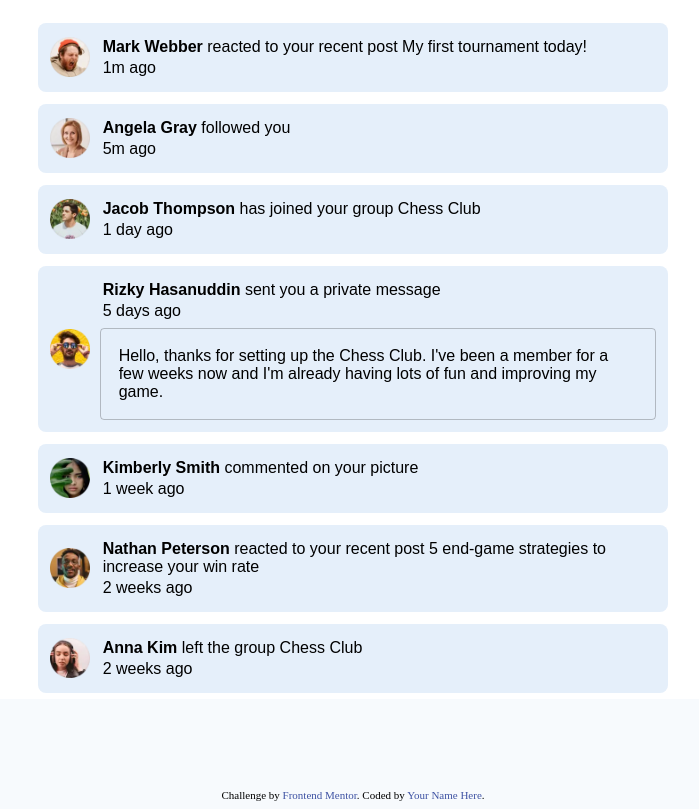
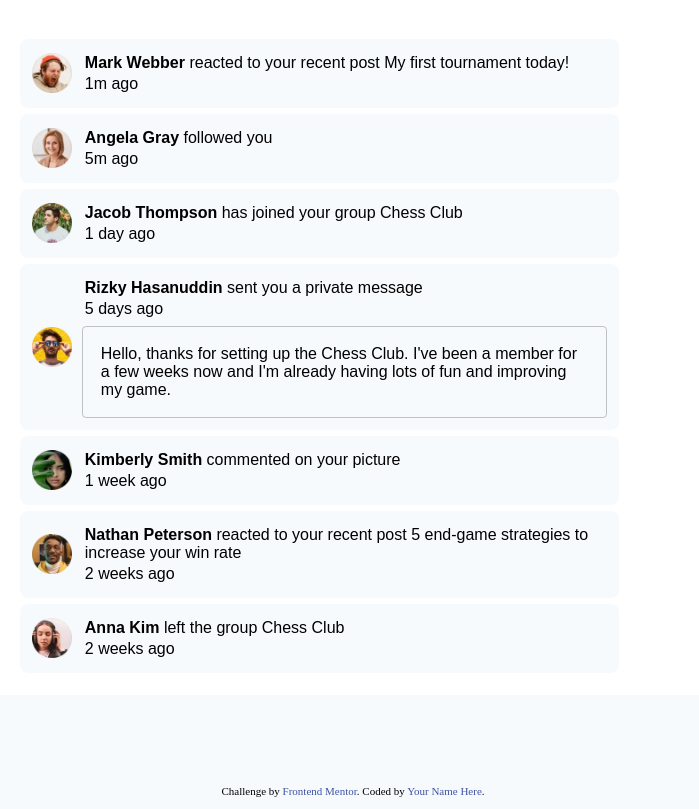
Before and after one commit to DBurgess93/notifications-page, a website: page index.html in a window 1280 px wide. Shown: the part 59-868 px from the top of the page, without its empty margins (287-986 px from the left). Drawn offline with Linux system fonts and the light colour scheme.

Commit message:
Change notifications to list

```diff
--- a/assets/notification.js
+++ b/assets/notification.js
@@ -15,9 +15,12 @@ function markAllAsRead() {
 //   notif.style.background = "white";
 // }
 
-const notif = document.getElementById("1");
-const btn = document.getElementById("1")
+// const notif = document.getElementById("1");
+// const btn = document.getElementById("1")
 
-  btn.addEventListener("click", function () {
-    notif.style.background = "white";
-  });
+//   btn.addEventListener("click", function () {
+//     notif.style.background = "white";
+//   });
+
+
+$(".notification")
--- a/index.html
+++ b/index.html
@@ -24,32 +24,36 @@
           <h2>Notifications <span>3</span></h2>
           <div onClick="markAllAsRead();" class="minimal-btn">Mark all as read</div>
       </div>
-
-    <a id="1" class="notification" href="#">
+    <ul>
+      <li>
+        <a class="notification" href="#">
           <img src="assets/images/avatar-mark-webber.webp" alt="">
           <div class="content">
             <p><span>Mark Webber</span> reacted to your recent post My first tournament today!</p>
             <p>1m ago</p>
           </div>
         </a>
-
-    <a id="2" class="notification" href="#">
+      </li>
+      <li>
+        <a class="notification" href="#">
           <img src="assets/images/avatar-angela-gray.webp" alt="">
           <div class="notif-content">
             <p><span>Angela Gray</span> followed you</p>
             <p>5m ago</p>
           </div>
         </a>
-
-    <a id="3" class="notification" href="#">
+      </li>
+      <li>
+        <a class="notification" href="#">
           <img src="assets/images/avatar-jacob-thompson.webp" alt="">
           <div class="content">
             <p><span>Jacob Thompson</span> has joined your group Chess Club</p>
             <p>1 day ago</p>
           </div>
         </a>
-
-    <a id="4" class="notification" href="#">
+      </li>
+      <li>
+        <a class="notification" href="#">
           <img src="assets/images/avatar-rizky-hasanuddin.webp" alt="">
           <div class="content">
             <p><span>Rizky Hasanuddin</span> sent you a private message</p>
@@ -60,31 +64,35 @@
             </div>
           </div>
         </a>
-
-    <a id="5" class="notification" href="#">
+      </li>
+      <li>
+        <a class="notification" href="#">
           <img src="assets/images/avatar-kimberly-smith.webp" alt="">
           <div class="content">
             <p><span>Kimberly Smith</span> commented on your picture</p>
             <p>1 week ago</p>
           </div>
         </a>
-
-    <a id="6" class="notification" href="#">
+      </li>
+      <li>
+        <a class="notification" href="#">
           <img src="assets/images/avatar-nathan-peterson.webp" alt="">
           <div class="content">
             <p><span>Nathan Peterson</span> reacted to your recent post 5 end-game strategies to increase your win rate</p>
             <p>2 weeks ago</p>
           </div>
         </a>
-
-    <a id="7" class="notification" href="#">
+      </li>
+      <li>
+        <a class="notification" href="#">
           <img src="assets/images/avatar-anna-kim.webp" alt="">
           <div class="content">
             <p><span>Anna Kim</span> left the group Chess Club</p>
             <p>2 weeks ago</p>
           </div>
         </a>
-
+      </li>
+    </ul>
   </div>
   <br>
   <br>
--- a/styles.css
+++ b/styles.css
@@ -1,6 +1,10 @@
 
 body {
   background: hsl(210, 60%, 98%);
+}
+
+ul {
+  list-style: none;
 }
 
 .container-notification-panel {
@@ -55,7 +59,7 @@ a {
 }
 
 .notification {
-  background: hsl(211, 68%, 94%);
+  background: hsl(210, 60%, 98%);
   width: 80%;
   border-radius: 8px;
   padding: 12px;
```
Lines whose indentation alone changed are shown as unchanged.
